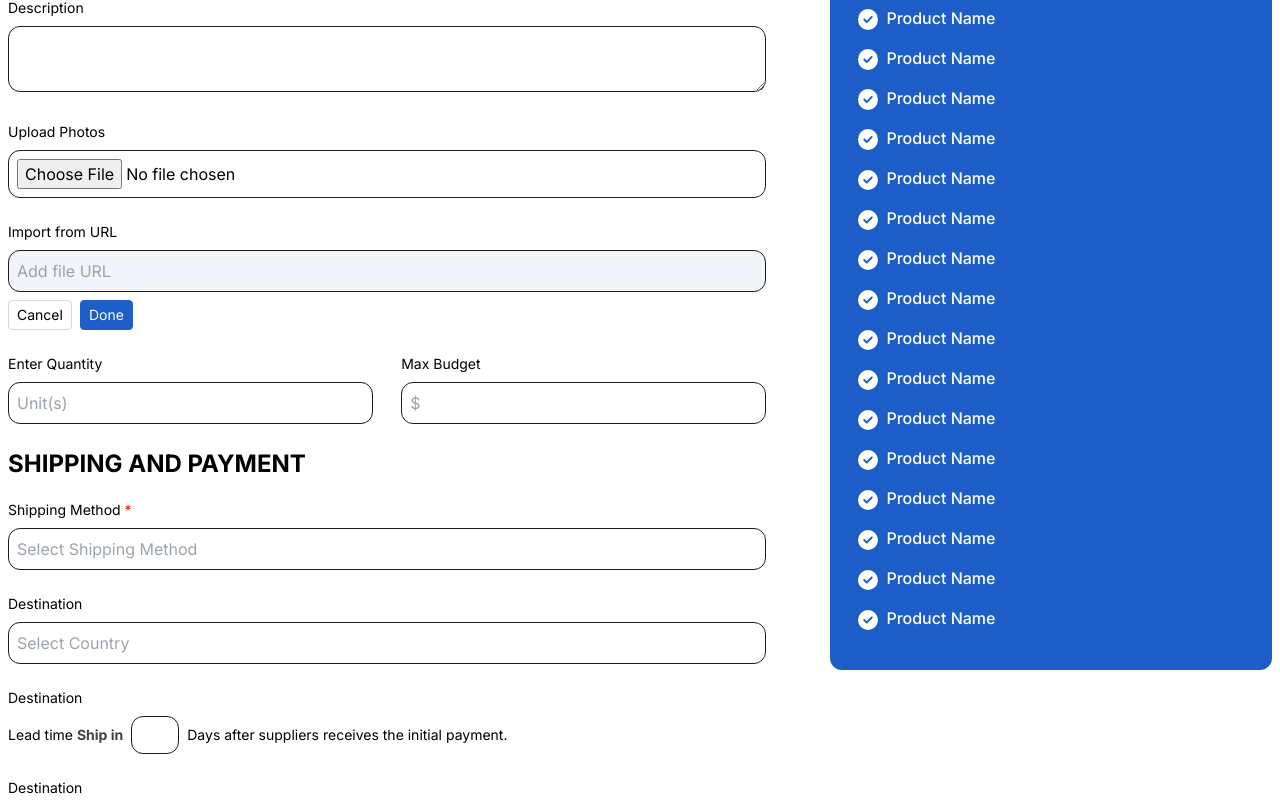
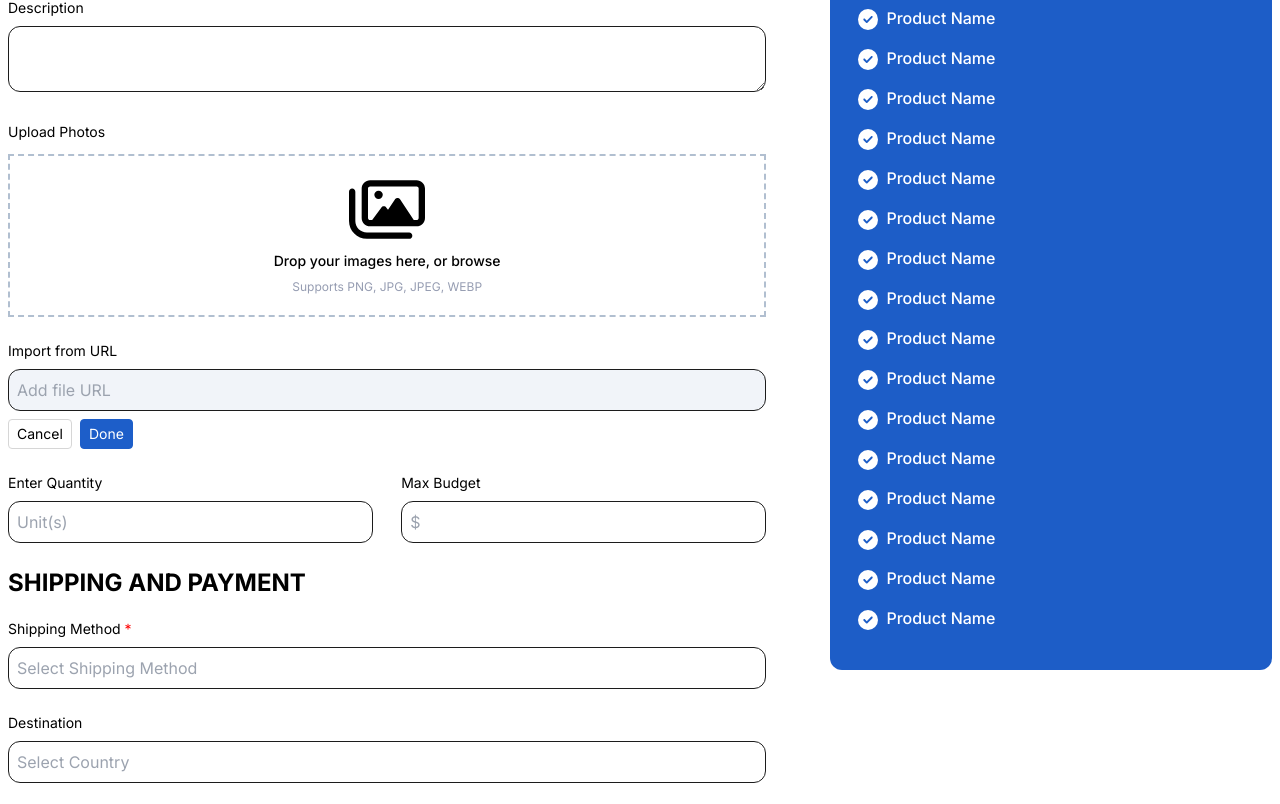
Before and after one commit to apurboroy7077/imponexpo_frontend, a Next.js app: page /rfq in a window 1280 px wide. Shown: the part 688-1492 px from the top of the page. Built offline with nearby package versions, Linux system fonts and the light colour scheme.

Commit message:
Added Upload Section.

```diff
--- a/src/app/rfq/page.tsx
+++ b/src/app/rfq/page.tsx
@@ -1,3 +1,5 @@
+import Footer1 from "@/components/Footer1";
+import Footer2 from "@/components/Footer2";
 import Navbar2 from "@/components/Navbar2";
 import RequestForQuotationSection from "@/components/RequestForQuotationSection";
 import React from "react";
@@ -7,6 +9,8 @@ const page = () => {
     <>
       <Navbar2 />
       <RequestForQuotationSection />
+      <Footer1 />
+      <Footer2 />
     </>
   );
 };
--- a/src/components/RequestForQuotationSection.tsx
+++ b/src/components/RequestForQuotationSection.tsx
@@ -77,10 +77,33 @@ const RequestForQuotationSection = () => {
                     <div className="text-sm">Upload Photos</div>
                   </div>
                   <div>
-                    <input
-                      type="file"
-                      className="mt-2 rounded-xl py-2 px-2 w-full border-[#1c1c1c] border-[1px]"
-                    />
+                    <div className="border-[2px] py-5 border-[#b1bfd0] border-dashed mt-3 ">
+                      <div>
+                        <input
+                          type="file"
+                          className="hidden mt-2 rounded-xl py-2 px-2 w-full border-[#1c1c1c] border-[1px]"
+                        />
+                      </div>
+                      <div>
+                        <div className="flex justify-center">
+                          <img
+                            className="w-[50%] md:w-[30%] lg:w-[10%]"
+                            src="/icons/images.svg"
+                            alt=""
+                          />
+                        </div>
+                      </div>
+                      <div>
+                        <div className=" text-sm text-center font-medium mt-2">
+                          Drop your images here, or browse
+                        </div>
+                      </div>
+                      <div>
+                        <div className="text-[#969db2] text-center text-xs mt-2">
+                          Supports PNG, JPG, JPEG, WEBP
+                        </div>
+                      </div>
+                    </div>
                   </div>
                 </div>
               </div>
```
Also changed, not shown: public/icons/images.svg (added).
